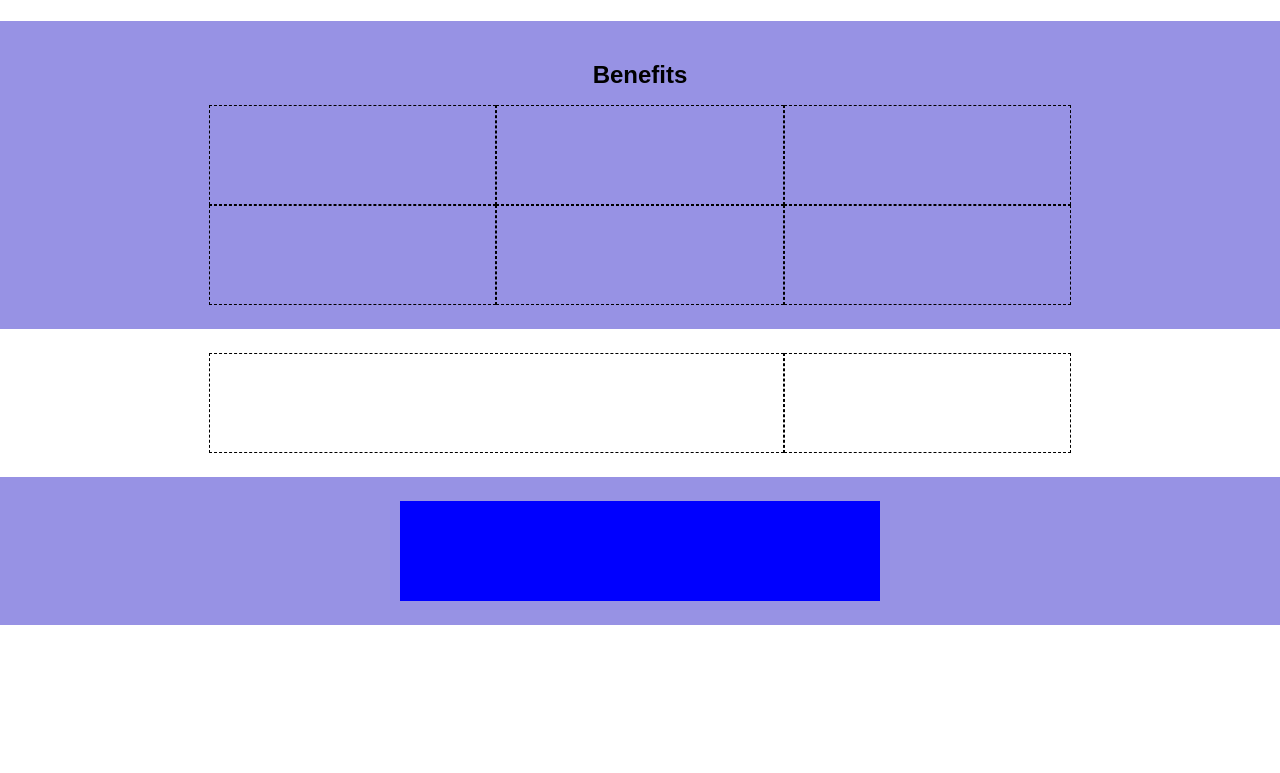
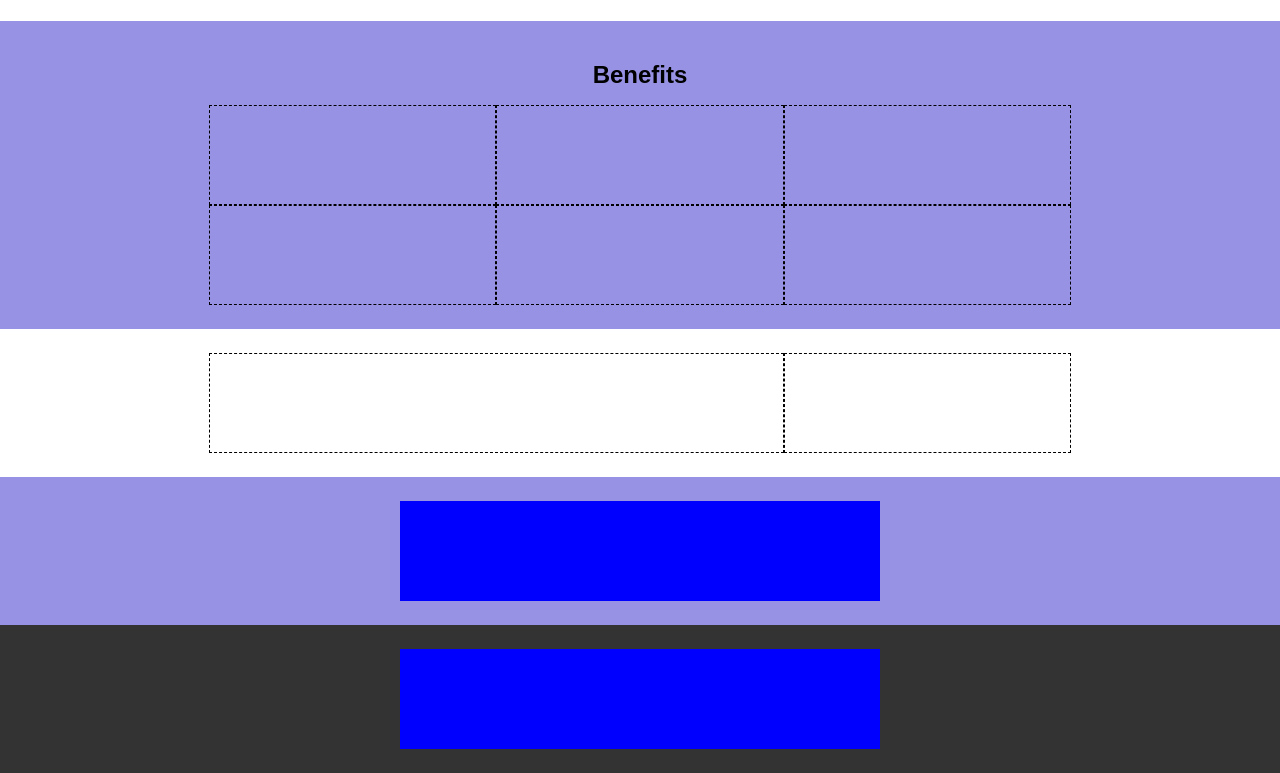
Before and after one commit to LeoneCarmelo/htmlcss-responsive-layout, a plain HTML site: page index.html in a window 1280 px wide. Shown: the part 1059-1832 px from the top of the page. Before the commit the page ends 1684 px from the top, so only its background shows below. Drawn offline with Linux system fonts and the light colour scheme.

Commit message:
add Footer blocks

```diff
--- a/assets/css/style.css
+++ b/assets/css/style.css
@@ -14,7 +14,7 @@ body {
     font-family: 'PT Sans', sans-serif;
 }
 
-section {
+section, footer {
     padding:1.5rem;
 }
 /* #endregion Common */
@@ -138,6 +138,9 @@ main section:nth-child(even) {
 /* #endregion Main */
 
 /* #region Footer */
+footer {
+    background-color: var(--footer);
+}
 /* #endregion Footer */
 
 /* #region Responsive layout */
--- a/index.html
+++ b/index.html
@@ -101,12 +101,14 @@
                 <div class="container-sm"></div>
             </div>
         </section>
-
-
     </main>
 
     <!-- Footer -->
-    <footer class="app_footer"></footer>
+    <footer class="app_footer">
+        <div class="container">
+            <div class="container-sm"></div>
+        </div>
+    </footer>
 
 </body>
 </html>
```
